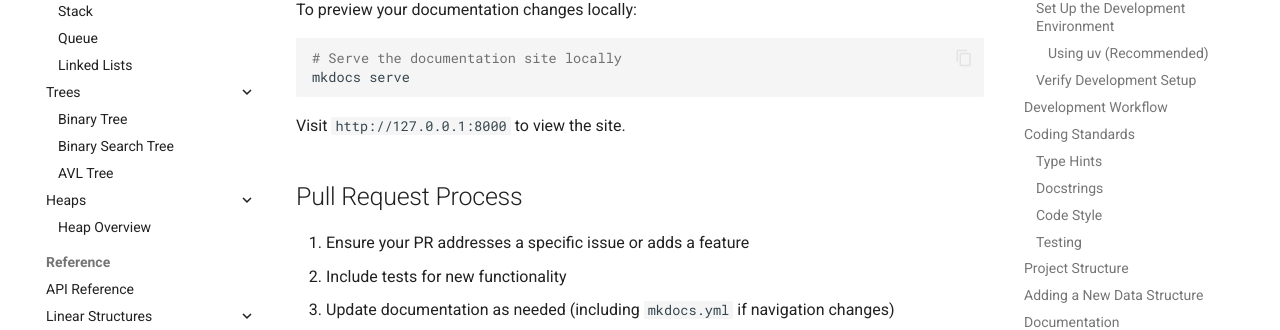
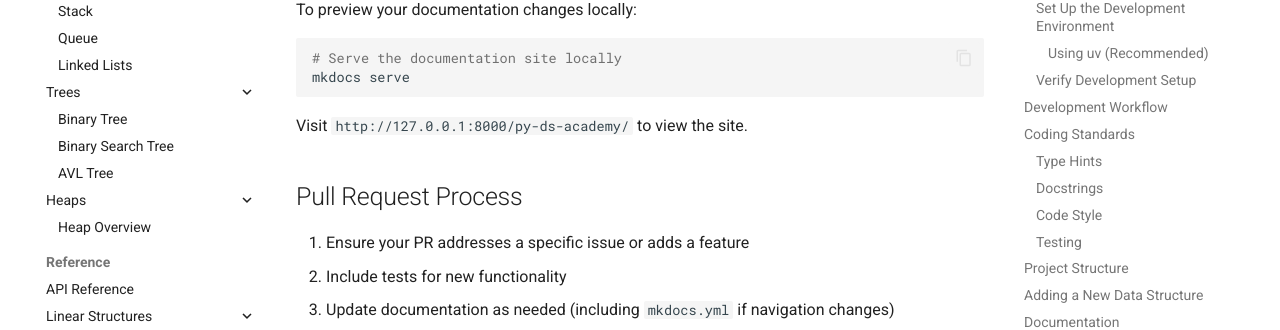
Before and after one commit to eytanohana/py-ds-academy, an MkDocs documentation site: the page built from docs/contributing.md, in a window 1280 px wide and 900 px high, scrolled down 4511 px. Shown: the part 154-484 px from the top of the window. Built offline with MkDocs 1.6.1 and Material for MkDocs 9.7.7, drawn with Linux system fonts in a browser that asks for light colours; comment, search, counter and statistics services are not loaded; the version menu is left out; some of the changed lines change nothing that is shown.

Commit message:
update docs url

````diff
--- a/docs/contributing.md
+++ b/docs/contributing.md
@@ -193,7 +193,7 @@ To preview your documentation changes locally:
 mkdocs serve
 ```
 
-Visit `http://127.0.0.1:8000` to view the site.
+Visit `http://127.0.0.1:8000/py-ds-academy/` to view the site.
 
 ## Pull Request Process
 
````
